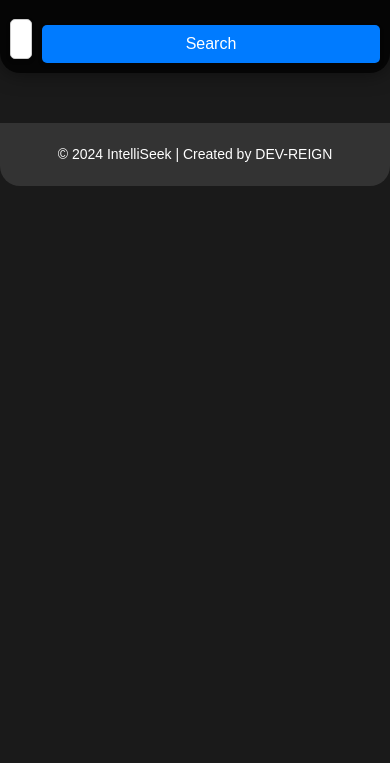
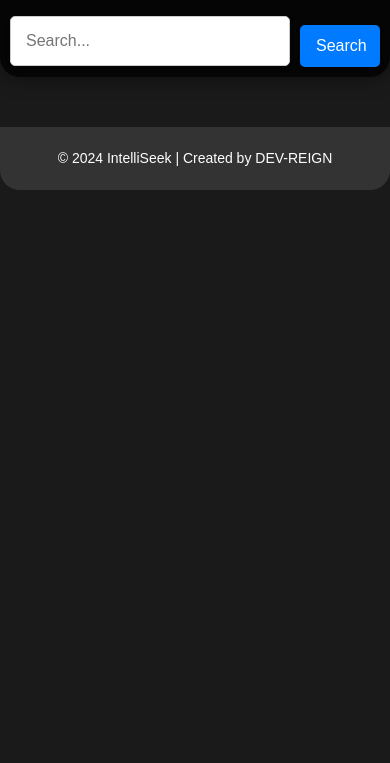
Before and after one commit to reign1919/IntelliSeek, a plain HTML site: page index.html in a window 390 px wide. Shown: the part 81-844 px from the top of the page. Drawn offline with nearby package versions, Linux system fonts and the light colour scheme.

Commit message:
Update styles.css

```diff
--- a/styles.css
+++ b/styles.css
@@ -497,3 +497,23 @@ p {
 .loader-logo {
     animation: rotate 1s linear forwards; /* Rotate the logo for 1 second */
 }
+
+@media screen and (max-width: 576px) {
+    /* Media query for even smaller screens */
+    .header {
+        display: none; /* Hide header on very small screens */
+    }
+    h1 {
+        font-size: 20px; /* Further reduce heading size for very small screens */
+    }
+    #search-input {
+        width: calc(100% - 120px); /* Make search input almost full width on very small screens */
+        padding: 15px; /* Increase padding for better visibility */
+    }
+    #search-form button {
+        width: 80px; /* Make search button smaller on very small screens */
+        padding: 12px 16px; /* Adjust padding for smaller buttons */
+        font-size: 16px; /* Reduce font size for smaller buttons */
+        margin-top: 10px; /* Add some space between input and button on very small screens */
+    }
+}
```
